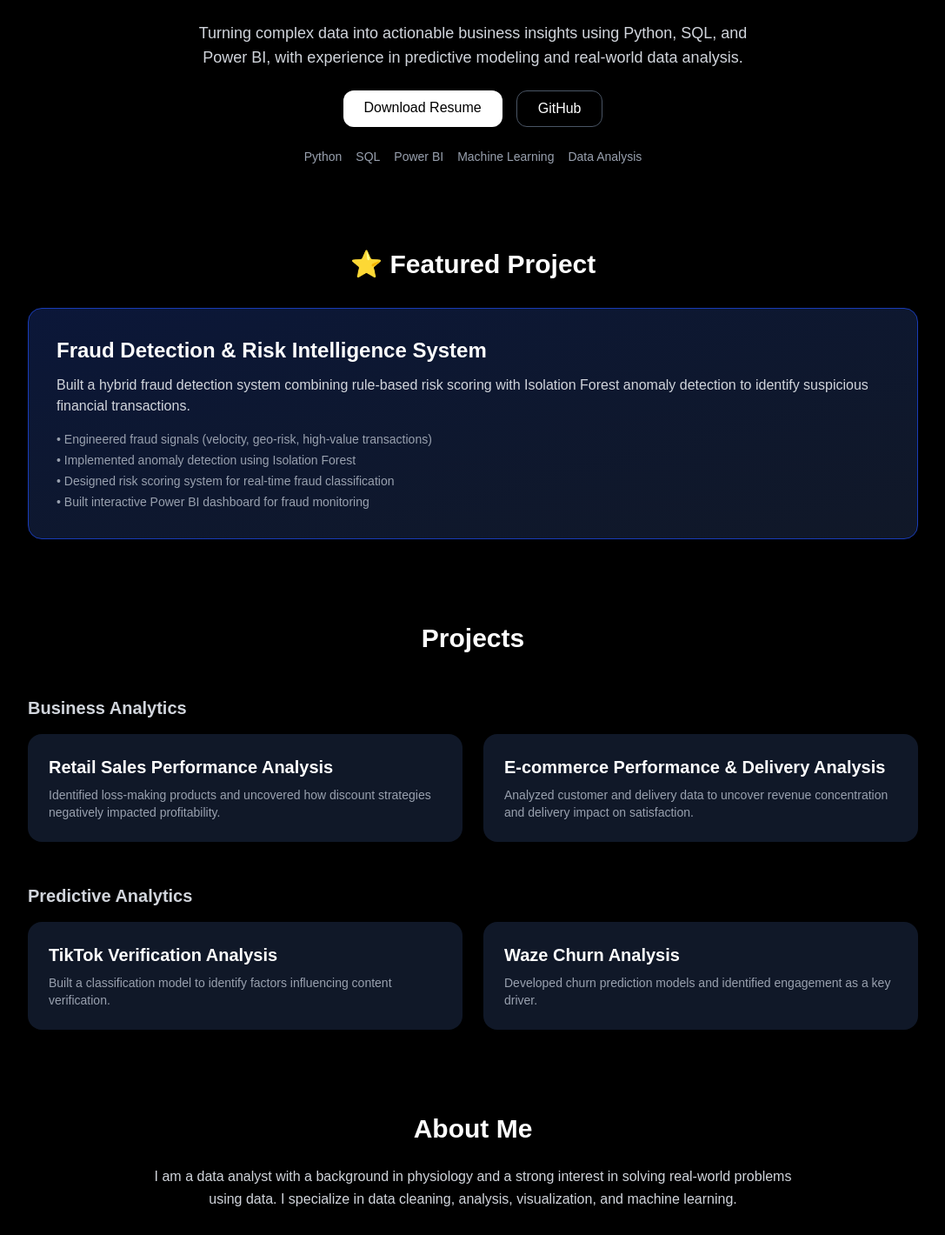
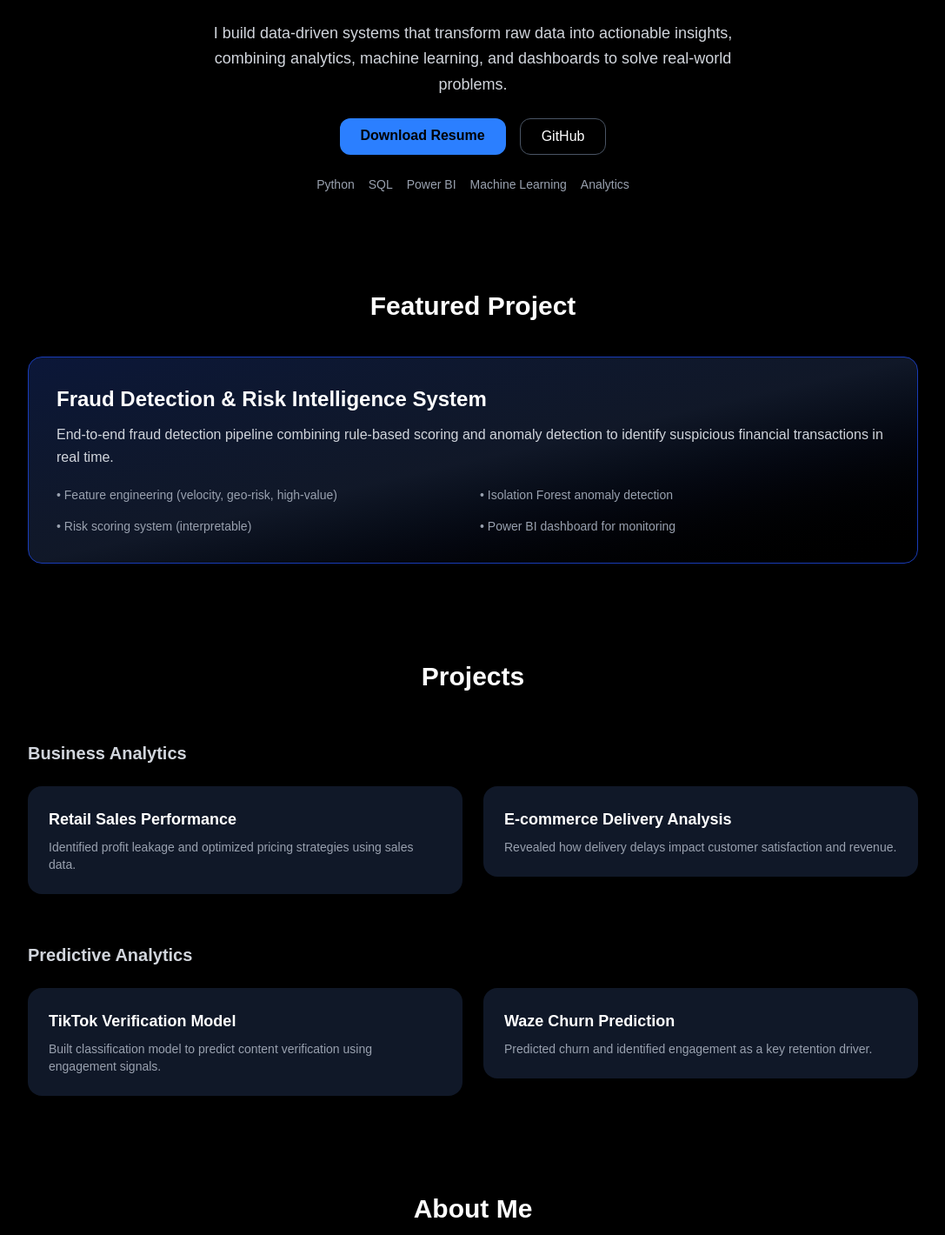
Before and after one commit to benny-102/benny-portfolio, a Next.js app: page / in a window 1280 px wide. Shown: the part 160-1580 px from the top of the page at 87% size, without its empty margins (96-1183 px from the left). Built offline with nearby package versions, Linux system fonts and the light colour scheme.

Commit message:
change: src/app/page.tsx

```diff
--- a/src/app/page.tsx
+++ b/src/app/page.tsx
@@ -4,27 +4,27 @@ export default function Home() {
   return (
     <main className="min-h-screen bg-black text-white px-6 py-12">
 
-      {/* HERO SECTION */}
+      {/* HERO */}
       <section className="max-w-4xl mx-auto text-center space-y-6">
-        <h1 className="text-4xl md:text-6xl font-bold">
+        <h1 className="text-4xl md:text-6xl font-bold tracking-tight">
           Benny Adenugba-Omonubi
         </h1>
 
-        <p className="text-xl text-gray-400">
-          Data Analyst
+        <p className="text-xl text-blue-400 font-medium">
+          Data Analyst • Machine Learning • Business Intelligence
         </p>
 
-        <p className="text-lg text-gray-300 max-w-2xl mx-auto">
-          Turning complex data into actionable business insights using Python, SQL, and Power BI,
-          with experience in predictive modeling and real-world data analysis.
+        <p className="text-lg text-gray-300 max-w-2xl mx-auto leading-relaxed">
+          I build data-driven systems that transform raw data into actionable insights,
+          combining analytics, machine learning, and dashboards to solve real-world problems.
         </p>
 
-        {/* BUTTONS */}
-        <div className="flex justify-center gap-4 flex-wrap mt-4">
+        {/* CTA */}
+        <div className="flex justify-center gap-4 flex-wrap mt-6">
 
           <a
             href="/Benny_Adenugba_Data_Analyst_Resume.pdf"
-            className="bg-white text-black px-6 py-2 rounded-xl hover:bg-gray-200 transition"
+            className="bg-blue-500 text-black px-6 py-2 rounded-xl hover:bg-blue-400 transition font-semibold"
           >
             Download Resume
           </a>
@@ -39,75 +39,75 @@ export default function Home() {
 
         </div>
 
-        {/* SKILLS */}
-        <div className="flex justify-center gap-4 flex-wrap text-sm text-gray-400 mt-2">
+        {/* STACK */}
+        <div className="flex justify-center gap-4 flex-wrap text-sm text-gray-400 mt-3">
           <span>Python</span>
           <span>SQL</span>
           <span>Power BI</span>
           <span>Machine Learning</span>
-          <span>Data Analysis</span>
+          <span>Analytics</span>
         </div>
       </section>
 
-      {/* FEATURED PROJECT */}
-      <section className="mt-24 max-w-5xl mx-auto">
-        <h2 className="text-3xl font-semibold text-center mb-8">
-          ⭐ Featured Project
+      {/* FEATURED */}
+      <section className="mt-28 max-w-5xl mx-auto">
+        <h2 className="text-3xl font-semibold text-center mb-10">
+          Featured Project
         </h2>
 
         <Link href="https://github.com/benny-102/fraud-detection-risk-intelligence" target="_blank">
-          <div className="bg-gradient-to-br from-blue-900/40 to-gray-900 p-8 rounded-2xl hover:scale-[1.02] transition duration-300 cursor-pointer border border-blue-800">
+          <div className="bg-gradient-to-br from-blue-900/40 via-gray-900 to-black p-8 rounded-2xl border border-blue-800 hover:border-blue-500 hover:shadow-[0_0_40px_rgba(59,130,246,0.2)] transition duration-300 cursor-pointer">
 
             <h3 className="text-2xl font-bold mb-3">
               Fraud Detection & Risk Intelligence System
             </h3>
 
-            <p className="text-gray-300 mb-4">
-              Built a hybrid fraud detection system combining rule-based risk scoring with
-              Isolation Forest anomaly detection to identify suspicious financial transactions.
+            <p className="text-gray-300 mb-5 leading-relaxed">
+              End-to-end fraud detection pipeline combining rule-based scoring and
+              anomaly detection to identify suspicious financial transactions in real time.
             </p>
 
-            <ul className="text-sm text-gray-400 space-y-1">
-              <li>• Engineered fraud signals (velocity, geo-risk, high-value transactions)</li>
-              <li>• Implemented anomaly detection using Isolation Forest</li>
-              <li>• Designed risk scoring system for real-time fraud classification</li>
-              <li>• Built interactive Power BI dashboard for fraud monitoring</li>
-            </ul>
+            <div className="grid md:grid-cols-2 gap-4 text-sm text-gray-400">
+              <p>• Feature engineering (velocity, geo-risk, high-value)</p>
+              <p>• Isolation Forest anomaly detection</p>
+              <p>• Risk scoring system (interpretable)</p>
+              <p>• Power BI dashboard for monitoring</p>
+            </div>
 
           </div>
         </Link>
       </section>
 
-      {/* PROJECTS SECTION */}
-      <section className="mt-24 max-w-5xl mx-auto space-y-12">
+      {/* PROJECTS */}
+      <section className="mt-28 max-w-5xl mx-auto space-y-14">
         <h2 className="text-3xl font-semibold text-center">Projects</h2>
 
-        {/* BUSINESS ANALYTICS */}
+        {/* BUSINESS */}
         <div>
-          <h3 className="text-xl font-semibold mb-4 text-gray-300">
+          <h3 className="text-xl font-semibold mb-6 text-gray-300">
             Business Analytics
           </h3>
 
           <div className="grid md:grid-cols-2 gap-6">
 
             <Link href="https://github.com/benny-102/superstore-sales-analysis" target="_blank">
-              <div className="bg-gray-900 p-6 rounded-2xl hover:scale-105 hover:bg-gray-800 transition duration-300 cursor-pointer">
-                <h3 className="text-xl font-semibold mb-2">
-                  Retail Sales Performance Analysis
+              <div className="bg-gray-900 p-6 rounded-2xl hover:scale-[1.03] hover:bg-gray-800 transition cursor-pointer">
+                <h3 className="text-lg font-semibold mb-2">
+                  Retail Sales Performance
                 </h3>
                 <p className="text-gray-400 text-sm">
-                  Identified loss-making products and uncovered how discount strategies negatively impacted profitability.
+                  Identified profit leakage and optimized pricing strategies using sales data.
                 </p>
               </div>
             </Link>
 
             <Link href="https://github.com/benny-102/olist-sql-powerbi-analysis" target="_blank">
-              <div className="bg-gray-900 p-6 rounded-2xl hover:scale-105 hover:bg-gray-800 transition duration-300 cursor-pointer">
-                <h3 className="text-xl font-semibold mb-2">
-                  E-commerce Performance & Delivery Analysis
+              <div className="bg-gray-900 p-6 rounded-2xl hover:scale-[1.03] hover:bg-gray-800 transition cursor-pointer">
+                <h3 className="text-lg font-semibold mb-2">
+                  E-commerce Delivery Analysis
                 </h3>
                 <p className="text-gray-400 text-sm">
-                  Analyzed customer and delivery data to uncover revenue concentration and delivery impact on satisfaction.
+                  Revealed how delivery delays impact customer satisfaction and revenue.
                 </p>
               </div>
             </Link>
@@ -115,32 +115,32 @@ export default function Home() {
           </div>
         </div>
 
-        {/* PREDICTIVE ANALYTICS */}
+        {/* ML */}
         <div>
-          <h3 className="text-xl font-semibold mb-4 text-gray-300">
+          <h3 className="text-xl font-semibold mb-6 text-gray-300">
             Predictive Analytics
           </h3>
 
           <div className="grid md:grid-cols-2 gap-6">
 
             <Link href="https://github.com/benny-102/tiktok-video-verification-analysis" target="_blank">
-              <div className="bg-gray-900 p-6 rounded-2xl hover:scale-105 hover:bg-gray-800 transition duration-300 cursor-pointer">
-                <h3 className="text-xl font-semibold mb-2">
-                  TikTok Verification Analysis
+              <div className="bg-gray-900 p-6 rounded-2xl hover:scale-[1.03] hover:bg-gray-800 transition cursor-pointer">
+                <h3 className="text-lg font-semibold mb-2">
+                  TikTok Verification Model
                 </h3>
                 <p className="text-gray-400 text-sm">
-                  Built a classification model to identify factors influencing content verification.
+                  Built classification model to predict content verification using engagement signals.
                 </p>
               </div>
             </Link>
 
             <Link href="https://github.com/benny-102/waze-user-churn-analysis-ml" target="_blank">
-              <div className="bg-gray-900 p-6 rounded-2xl hover:scale-105 hover:bg-gray-800 transition duration-300 cursor-pointer">
-                <h3 className="text-xl font-semibold mb-2">
-                  Waze Churn Analysis
+              <div className="bg-gray-900 p-6 rounded-2xl hover:scale-[1.03] hover:bg-gray-800 transition cursor-pointer">
+                <h3 className="text-lg font-semibold mb-2">
+                  Waze Churn Prediction
                 </h3>
                 <p className="text-gray-400 text-sm">
-                  Developed churn prediction models and identified engagement as a key driver.
+                  Predicted churn and identified engagement as a key retention driver.
                 </p>
               </div>
             </Link>
@@ -149,34 +149,30 @@ export default function Home() {
         </div>
       </section>
 
-      {/* ABOUT SECTION */}
-      <section className="mt-24 max-w-3xl mx-auto text-center space-y-6">
+      {/* ABOUT */}
+      <section className="mt-28 max-w-3xl mx-auto text-center space-y-6">
         <h2 className="text-3xl font-semibold">About Me</h2>
 
         <p className="text-gray-300 leading-relaxed">
-          I am a data analyst with a background in physiology and a strong interest in solving real-world problems using data.
-          I specialize in data cleaning, analysis, visualization, and machine learning.
+          I specialize in building end-to-end data solutions — from raw data processing
+          to machine learning and dashboard visualization.
         </p>
 
         <p className="text-gray-400 leading-relaxed">
-          Through hands-on projects, I have built end-to-end data solutions — from raw data processing to predictive modeling
-          and business intelligence dashboards — helping translate complex data into actionable insights.
+          My focus is on solving real-world problems using data, creating systems that
+          are not just accurate, but interpretable and actionable for decision-making.
         </p>
       </section>
 
-      {/* CONTACT SECTION */}
-      <section className="mt-24 max-w-3xl mx-auto text-center space-y-6">
+      {/* CONTACT */}
+      <section className="mt-28 max-w-3xl mx-auto text-center space-y-6">
         <h2 className="text-3xl font-semibold">Contact</h2>
-
-        <p className="text-gray-400">
-          Feel free to reach out or connect with me
-        </p>
 
         <div className="flex justify-center gap-6 flex-wrap mt-4">
 
           <a
             href="mailto:bennyadenugba@gmail.com"
-            className="bg-white text-black px-6 py-2 rounded-xl hover:bg-gray-200 transition"
+            className="bg-blue-500 text-black px-6 py-2 rounded-xl hover:bg-blue-400 transition"
           >
             Email
           </a>
```
